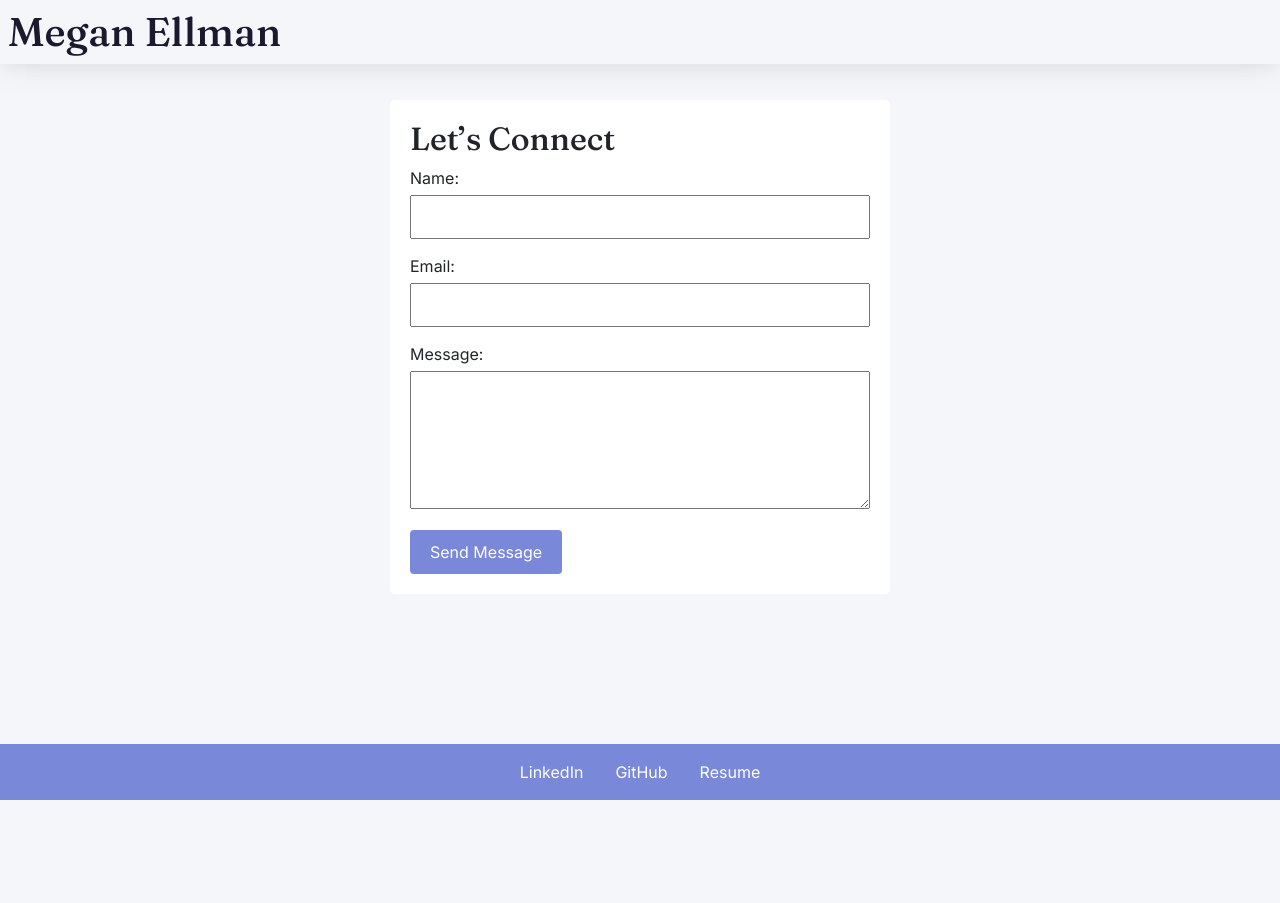
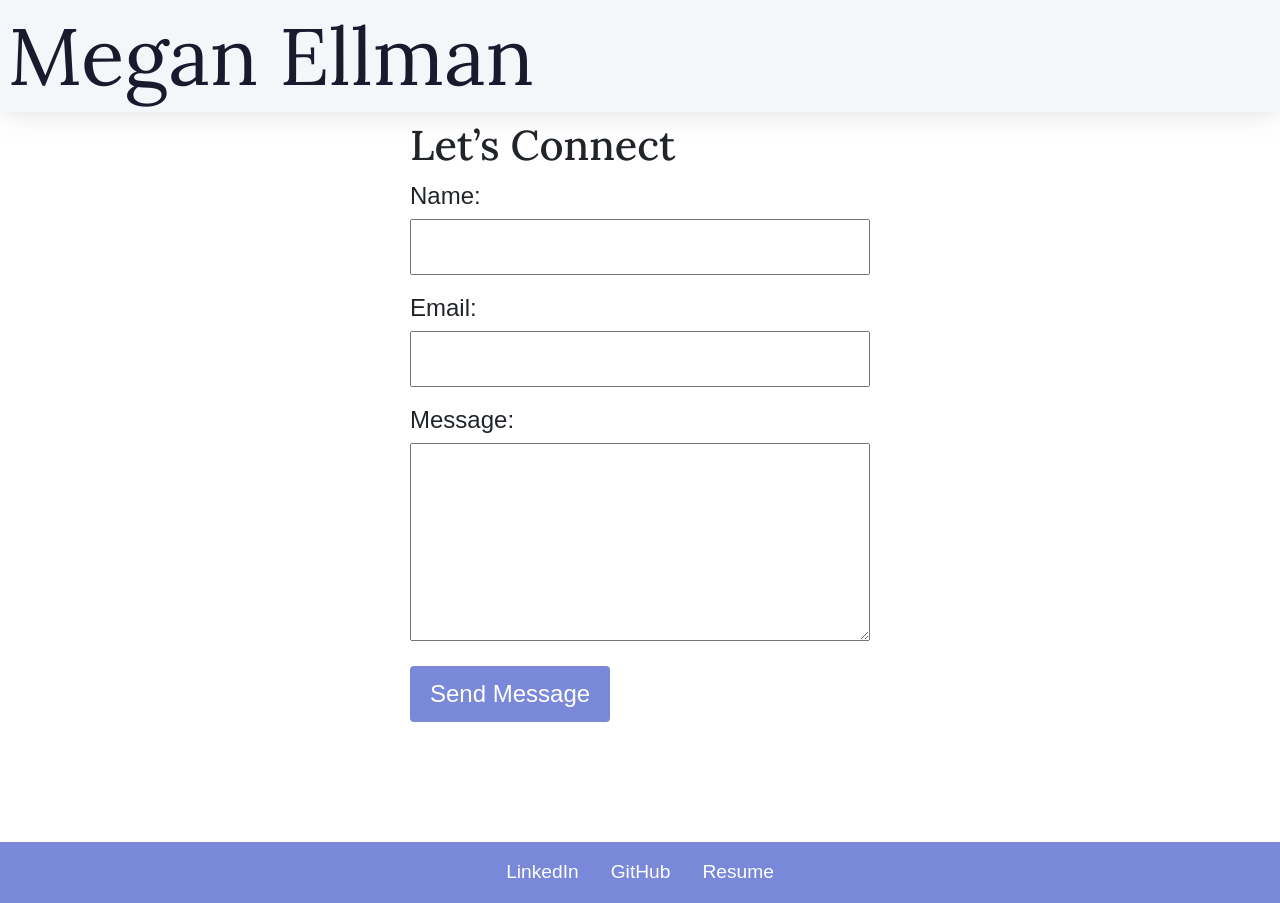
Before and after one commit to megellman/react-portfolio, a React (Create React App) app: page /react-portfolio/Contact in a window 1280 px wide. Before the commit the page ends 800 px from the top, so only its background shows below. Built offline with nearby package versions, Linux system fonts and the light colour scheme.

Commit message:
updated font and sizing

```diff
--- a/public/index.html
+++ b/public/index.html
@@ -25,7 +25,7 @@
     -->
 <link rel="preconnect" href="https://fonts.googleapis.com">
 <link rel="preconnect" href="https://fonts.gstatic.com" crossorigin>
-<link href="https://fonts.googleapis.com/css2?family=Fraunces:ital,opsz,wght@0,9..144,100..900;1,9..144,100..900&family=Inter:ital,opsz,wght@0,14..32,100..900;1,14..32,100..900&family=Lato:ital,wght@0,100;0,300;0,400;0,700;0,900;1,100;1,300;1,400;1,700;1,900&display=swap" rel="stylesheet">
+<link href="https://fonts.googleapis.com/css2?family=Lora:ital,wght@0,400..700;1,400..700&family=Varela&display=swap" rel="stylesheet">
   <title>Portfolio</title>
 </head>
 
--- a/src/components/Header.js
+++ b/src/components/Header.js
@@ -5,7 +5,7 @@ function Header() {
     return (
         <div className='bg-light fixed-top d-flex align-items-center justify-content-between' style={{boxShadow:" rgba(17, 17, 26, 0.05) 0px 4px 16px, rgba(17, 17, 26, 0.05) 0px 8px 32px"}}>
             <Link to="/" className='text-dark text-decoration-none' >
-                <h1 className='my-0 text-center p-2'>Megan Ellman</h1>
+                <h1 className='display-1 my-0 text-center p-2' style={{fontSize: "5rem"}}>Megan Ellman</h1>
             </Link>
         </div>
     );
--- a/src/sections/Connect.js
+++ b/src/sections/Connect.js
@@ -4,8 +4,8 @@ export default function Connect() {
     return (
         <div className="d-flex justify-content-around align-items-center" style={{ height:"100vh" }}>
             <div>
-                <h1>Let’s Talk</h1>
-                <p>Whether it’s a project, opportunity, or idea — I’m just a message away</p>
+                <h1 style={{fontSize:"5rem"}}>Let’s Talk</h1>
+                <p className="lead">Whether it’s a project, opportunity, or idea — I’m just a message away</p>
             </div>
             <Link to="/Contact" className="btn btn-outline-dark btn-round btn-lg">
                Say Hi
--- a/src/styles/App.css
+++ b/src/styles/App.css
@@ -1,4 +1,4 @@
-.App {
+/* .App {
   text-align: center;
 }
 
@@ -36,4 +36,4 @@
   to {
     transform: rotate(360deg);
   }
-}
+} */
--- a/src/styles/custom.scss
+++ b/src/styles/custom.scss
@@ -7,62 +7,69 @@ $theme-colors:(
   "light": #F5F6FA
 );
 
+$font-family-base: 'Valera', sans-serif;
+$headings-font-family: 'Lora', serif;
+
+$font-size-base: 1.5rem;
+$h1-font-size: 3rem;
+$h2-font-size: 2.6rem;
+$h3-font-size: 2.4rem;
+$h4-font-size: 2.2rem;
+$h5-font-size: 2rem;
+$h6-font-size: 1.8rem;
+
 @import "bootstrap/scss/bootstrap";
-
-h1,h2,h3,h4,h5,h6{
-  font-family: Fraunces;
-}
-
-body{
-  font-family: Inter;
-}
 
 .project-link {
   margin-right: 10px;
   text-decoration: none;
 }
 
-html,
-body {
-  height: 100%;
-  margin: 0;
-  background-color: #F5F6FA;
+ul, p {
+  font-size: 1.2rem;
 }
 
-.contact{
-  border: 1px solid whitesmoke;
-  box-shadow: rgba(0, 0, 0, 0.24) 0px 3px 8px;
-}
+// html,
+// body {
+//   height: 100%;
+//   margin: 0;
+//   background-color: #F5F6FA;
+// }
 
-.contact:hover{
-  border: 1px solid whitesmoke;
-  background-color: rgb(141, 156, 211);
-}
+// .contact{
+//   border: 1px solid whitesmoke;
+//   box-shadow: rgba(0, 0, 0, 0.24) 0px 3px 8px;
+// }
 
-.btn-outline{
-  border: 1px solid rgba(130, 146, 206, 0.469);
-  box-shadow: rgba(130, 146, 206, 0.411) 0px 2px 8px 0px;
-}
+// .contact:hover{
+//   border: 1px solid whitesmoke;
+//   background-color: rgb(141, 156, 211);
+// }
+
+// .btn-outline{
+//   border: 1px solid rgba(130, 146, 206, 0.469);
+//   box-shadow: rgba(130, 146, 206, 0.411) 0px 2px 8px 0px;
+// }
 
 .card-box{
   box-shadow: rgba(50, 50, 93, 0.25) 0px 13px 27px -5px, rgba(0, 0, 0, 0.3) 0px 8px 16px -8px;
 }
-html, body, #root {
-  height: 100%;
-}
+// html, body, #root {
+//   height: 100%;
+// }
 
-body {
-  display: flex;
-  flex-direction: column;
-  margin: 0;
-}
+// body {
+//   display: flex;
+//   flex-direction: column;
+//   margin: 0;
+// }
 
-#root > div {
-  display: flex;
-  flex-direction: column;
-  min-height: 100vh;
-}
+// #root > div {
+//   display: flex;
+//   flex-direction: column;
+//   min-height: 100vh;
+// }
 
-main {
-  flex: 1;
-}
+// main {
+//   flex: 1;
+// }
```
